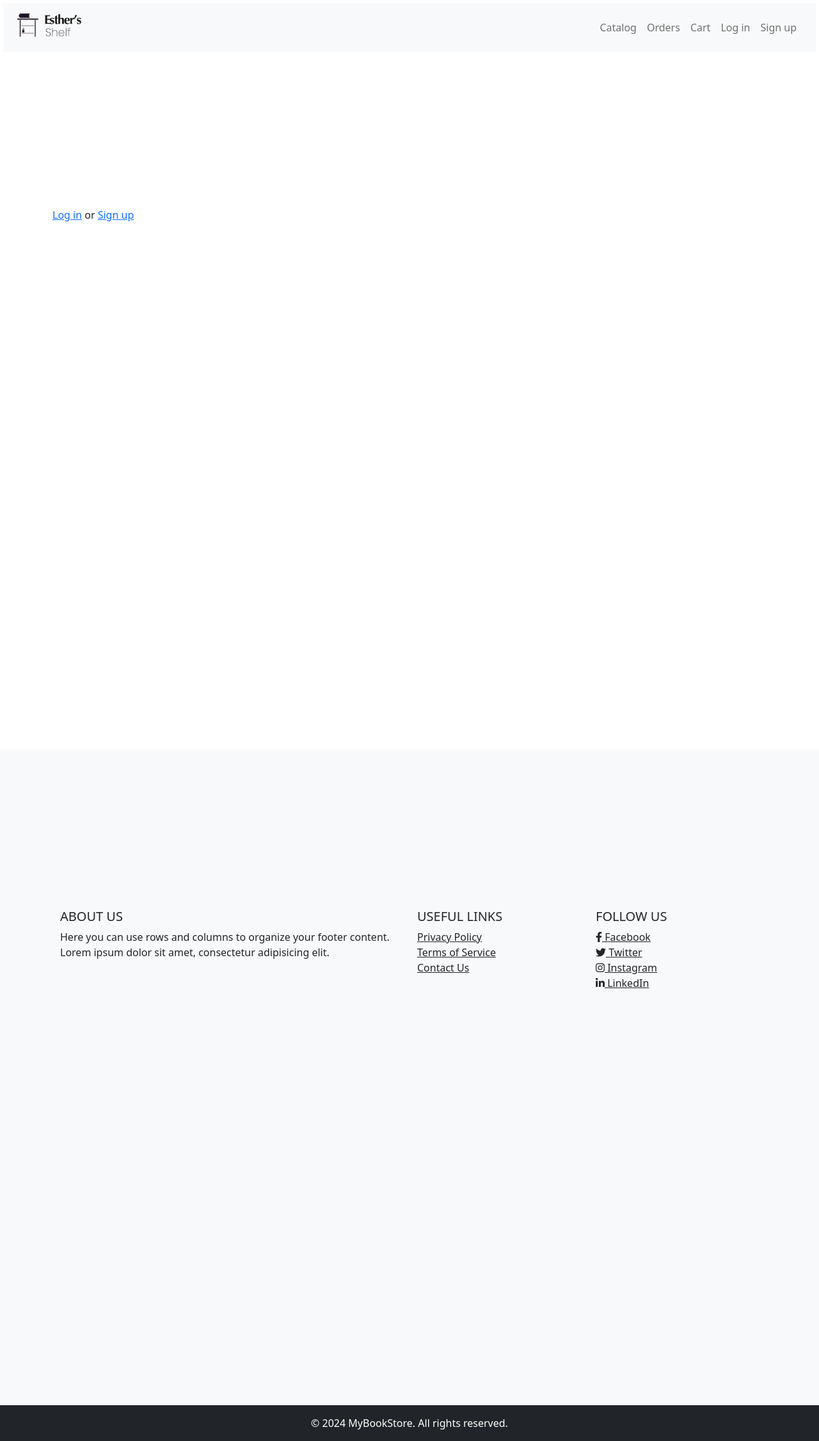
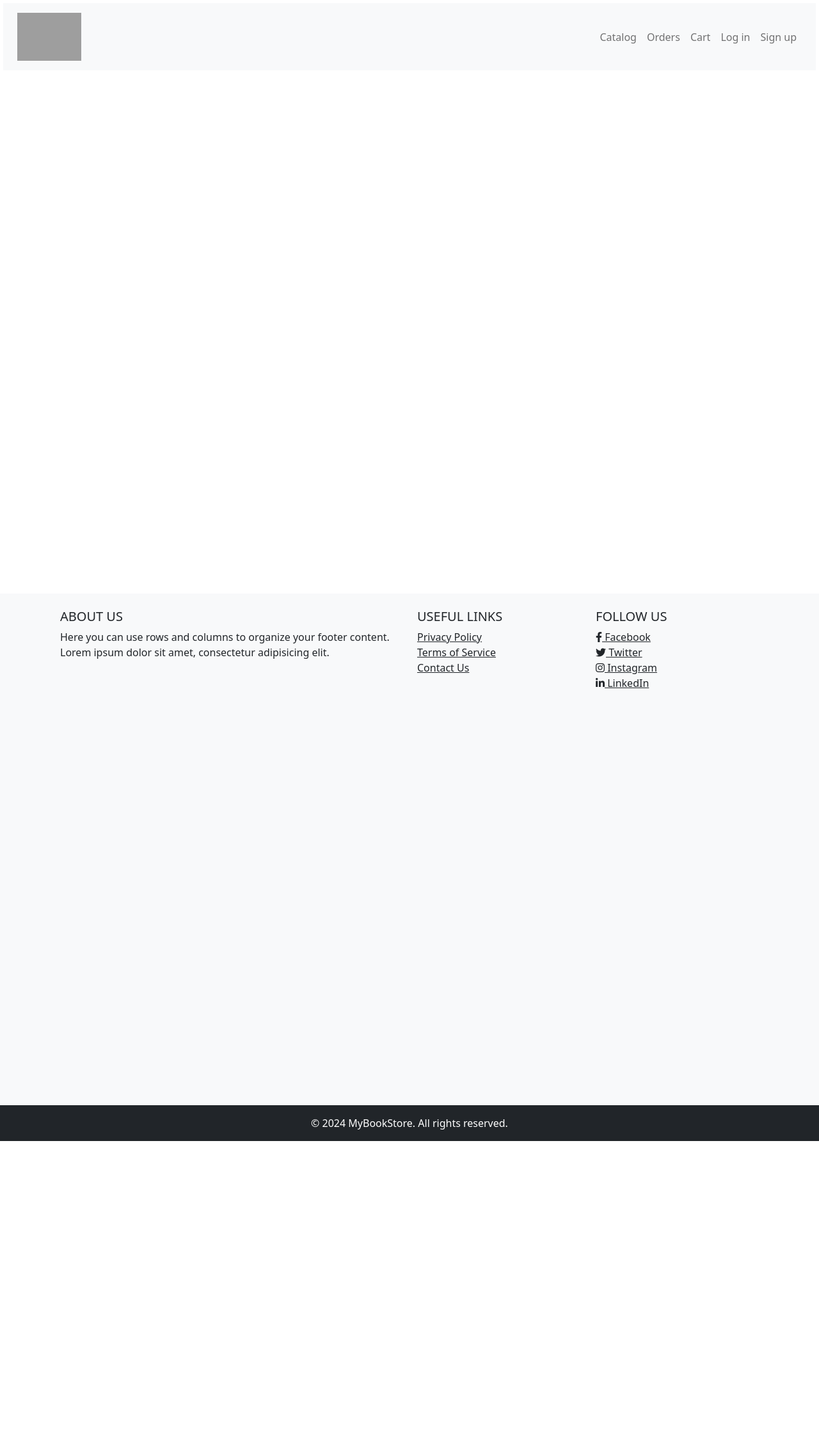
Before and after one commit to pixelbender77/The-Good-Bookshop, a PHP site: page / in a window 1280 px wide. Shown: the whole page at 64% size. After the commit the page ends 1784 px from the top, so only its background shows below. Run offline with PHP 8.4, Linux system fonts and the light colour scheme; grey boxes are pictures that could not be loaded.

Commit message:
solved space issue between header, body and footer. Added logos

```diff
--- a/footer.php
+++ b/footer.php
@@ -1,6 +1,6 @@
 <!-- Footer component -->
 <footer class="bg-light text-center text-lg-start mt-5" style="background-color:red; ">
-    <div class="container p-4" style="margin-top: 225px;">
+    <div class="container p-4" >
         <div class="row">
             <div class="col-lg-6 col-md-12 mb-4 mb-md-0">
                 <h5 class="text-uppercase">About Us</h5>
@@ -31,36 +31,3 @@
         © 2024 MyBookStore. All rights reserved.
     </div>
 </footer>
-<!-- Footer component
-<footer class="bg-light text-center text-lg-start mt-5" style="position: relative; top: 0; background-color:red;">
-        <div class="container p-4">
-            <div class="row">
-                <div class="col-lg-6 col-md-12 mb-4 mb-md-0">
-                    <h5 class="text-uppercase">About Us</h5>
-                    <p>
-                        Here you can use rows and columns to organize your footer content. Lorem ipsum dolor sit amet, consectetur adipisicing elit.
-                    </p>
-                </div>
-                <div class="col-lg-3 col-md-6 mb-4 mb-md-0">
-                    <h5 class="text-uppercase">Useful Links</h5>
-                    <ul class="list-unstyled mb-0">
-                        <li><a href="#!" class="text-dark">Privacy Policy</a></li>
-                        <li><a href="#!" class="text-dark">Terms of Service</a></li>
-                        <li><a href="#!" class="text-dark">Contact Us</a></li>
-                    </ul>
-                </div>
-                <div class="col-lg-3 col-md-6 mb-4 mb-md-0">
-                    <h5 class="text-uppercase">Follow Us</h5>
-                    <ul class="list-unstyled">
-                        <li><a href="#!" class="text-dark"><i class="fab fa-facebook-f"></i> Facebook</a></li>
-                        <li><a href="#!" class="text-dark"><i class="fab fa-twitter"></i> Twitter</a></li>
-                        <li><a href="#!" class="text-dark"><i class="fab fa-instagram"></i> Instagram</a></li>
-                        <li><a href="#!" class="text-dark"><i class="fab fa-linkedin-in"></i> LinkedIn</a></li>
-                    </ul>
-                </div>
-            </div>
-        </div>
-        <div class="text-center p-3 bg-dark text-white">
-            © 2023 MyBookStore. All rights reserved.
-        </div>
-    </footer> -->
--- a/style.css
+++ b/style.css
@@ -18,29 +18,29 @@
 }
 
 body {
-    padding-top: 300px !important; /* Navbar height and more */
-
     flex: 1;
     display: flex;
     flex-direction: column;
     background-color: orangered;
 }
-html{
+
+html {
     min-height: 100vh;
-
 }
 
 .container {
     flex: 1;
     min-height: 100vh;
 }
-.fill-page{
+
+.fill-page {
     min-height: 100vh;
 }
 
 footer {
     flex-shrink: 0;
 }
+
 
 /* Other existing styles */
 
@@ -74,6 +74,7 @@
     border-radius: 3px;
 }
 
+
 /*Profile*/
 
 .profile {
@@ -99,6 +100,7 @@
 .btn-back {
     margin-bottom: 20px;
 }
+
 
 /*Book=================*/
 
@@ -198,6 +200,7 @@
     color: var(--ACCENT);
 }
 
+
 /*Top section with search bar*/
 
 .top-section {
@@ -239,6 +242,7 @@
     justify-content: space-between;
 }
 
+
 /*Placing Orders*/
 
 .to-end {
```
Also changed, not shown: assets/logo.png (deleted), assets/logo_brown.png (added), assets/logo_white.png (added), covers/9970016_4310375.jpg (added), covers/IMG_20210828_091602.jpg (added).
